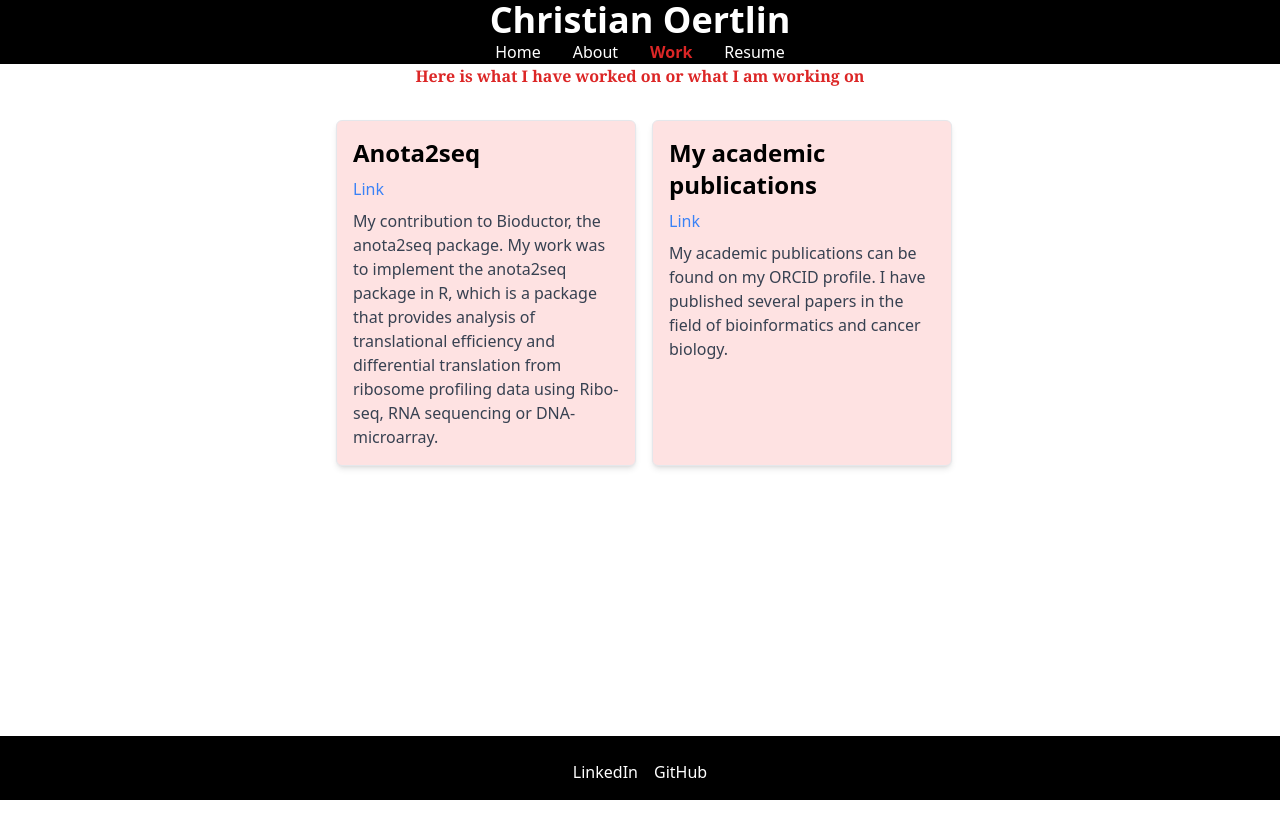
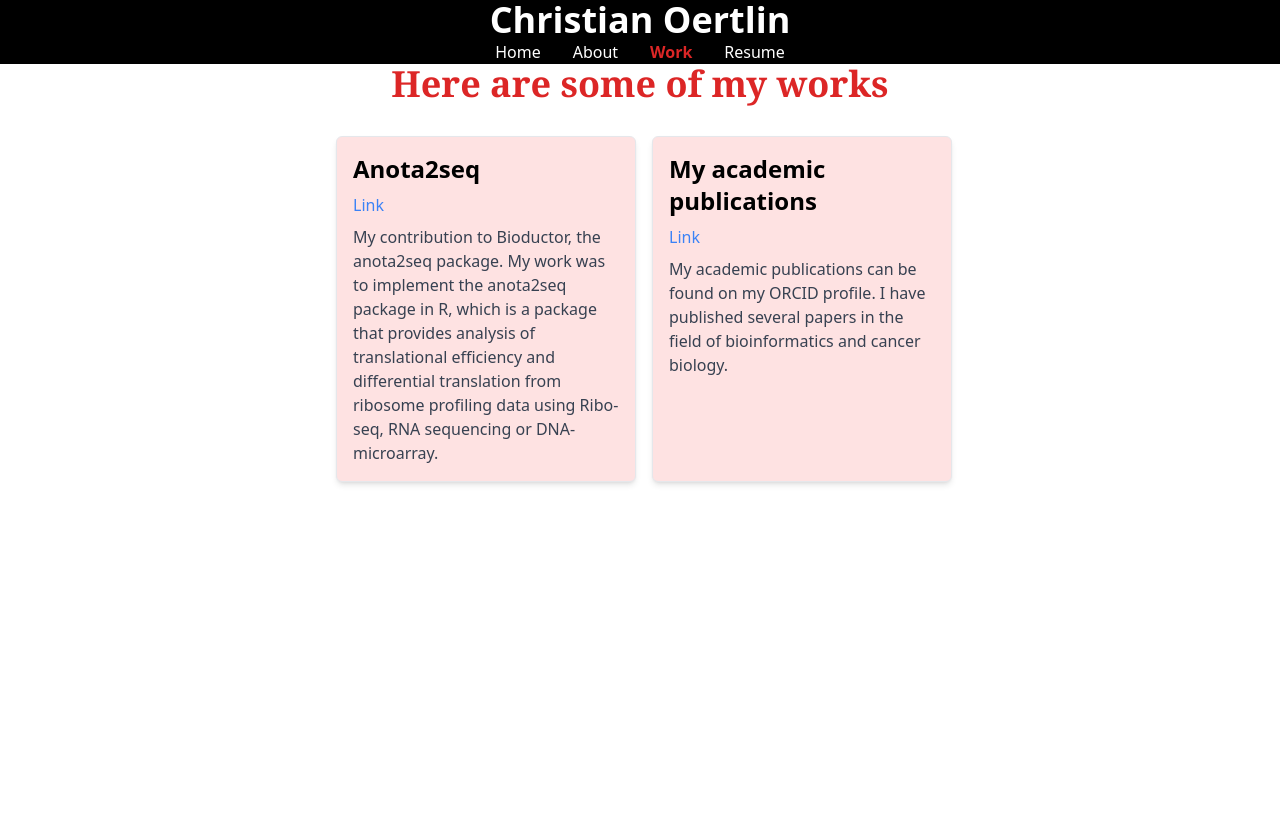
Before and after one commit to ChrOertlin/personal-website, a React (Vite) app: page /work in a window 1280 px wide. Shown: the top 838 px of the page. Built offline with nearby package versions, Linux system fonts and the light colour scheme.

Commit message:
chore: remove footer adjust text size

```diff
--- a/src/App.tsx
+++ b/src/App.tsx
@@ -1,6 +1,5 @@
 import './App.css';
 import Header from './components/Header/Header';
-import Footer from './components/Footer/Footer';
 import { Routes, Route } from 'react-router-dom';
 import Landing from './pages/Home';
 import Work from './pages/Work';
@@ -10,7 +9,7 @@ import Resume from './pages/Resume';
 
 function App() {
   return (
-    <div className="min-h-sreen w-full flex flex-col sm:flex-row pt-16 pb-16">
+    <div className="min-h-sreen w-full flex flex-col sm:flex-row pt-16">
       <Header />
       <Routes>
         <Route path="/" element={<Landing />} />
@@ -18,7 +17,7 @@ function App() {
         <Route path="/about" element={<About />} />
         <Route path="/resume" element={<Resume />} />
       </Routes>
-      <Footer />
+
     </div>
   );
 }
--- a/src/components/WorkItem/WorkItem.tsx
+++ b/src/components/WorkItem/WorkItem.tsx
@@ -52,9 +52,9 @@ const workItems: WorkItemProps[] = [
 const Works: React.FC = () => {
   return (
     <div className="flex flex-col items-center justify-center h-screen overflow-x-scroll w-1/2">
-      <h2 className="font-serif font-bold text-red-600 mb-4">
-        Here is what I have worked on or what I am working on
-      </h2>
+      <h1 className="sm:text-4xl text-xl font-serif font-bold text-red-600 mb-4">
+        Here are some of my works
+      </h1>
       <div className="w-full h-full overflow-y-auto">
         <div className="flex space-x-4 p-4 flex-nowrap">
           {workItems.map((item, index) => (
--- a/src/pages/About.tsx
+++ b/src/pages/About.tsx
@@ -5,7 +5,7 @@ const paragraphStyle = "text-black font-serif p-4"
 
 function About() {
   return (
-    <div className="min-h-screen grid grid-cols-1 sm:grid-cols-2 gap-4 h-screen">
+    <div className="min-h-screen grid grid-cols-1 sm:grid-cols-2 gap-4 bg-white">
     <div className="flex flex-col justify-center items-center space-y-4">
       <div className="text-center">
         <h2 className="font-serif font-bold text-red-600 text-4xl">Who is this guy?</h2>
```
